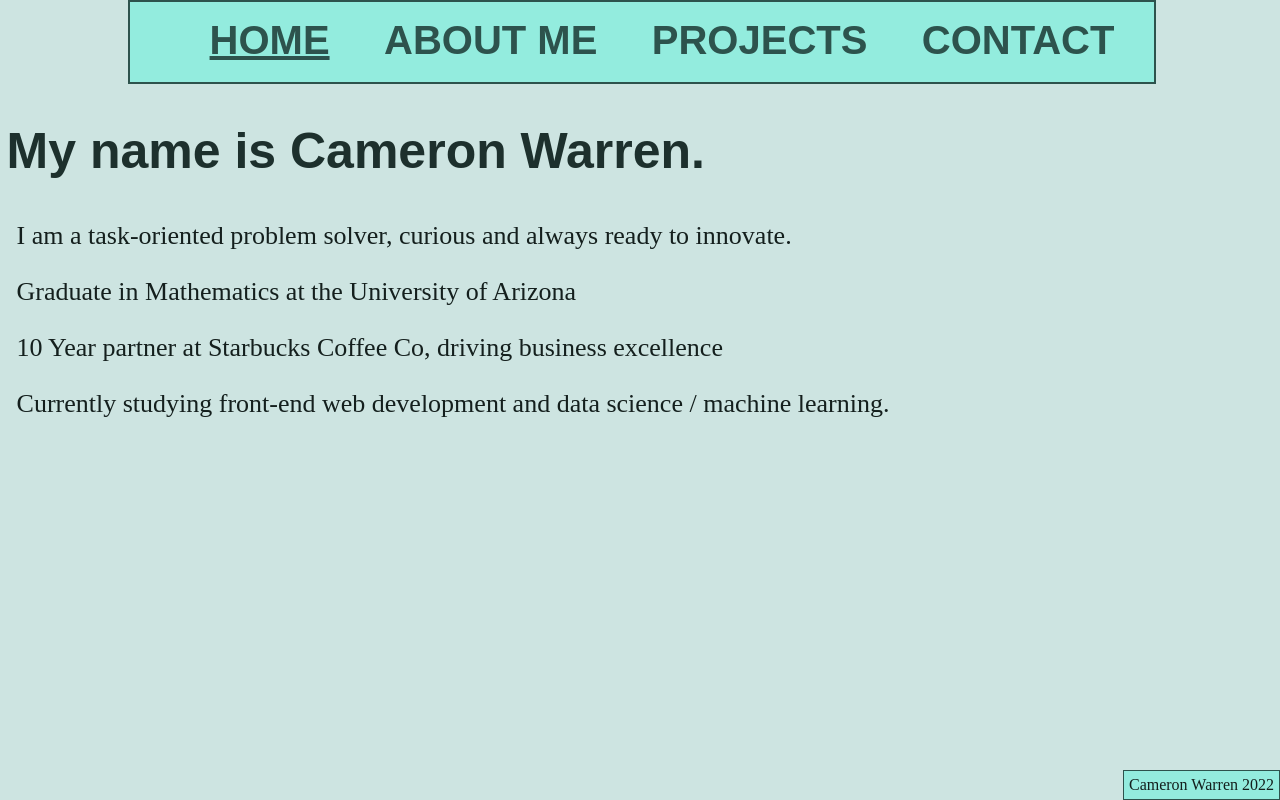
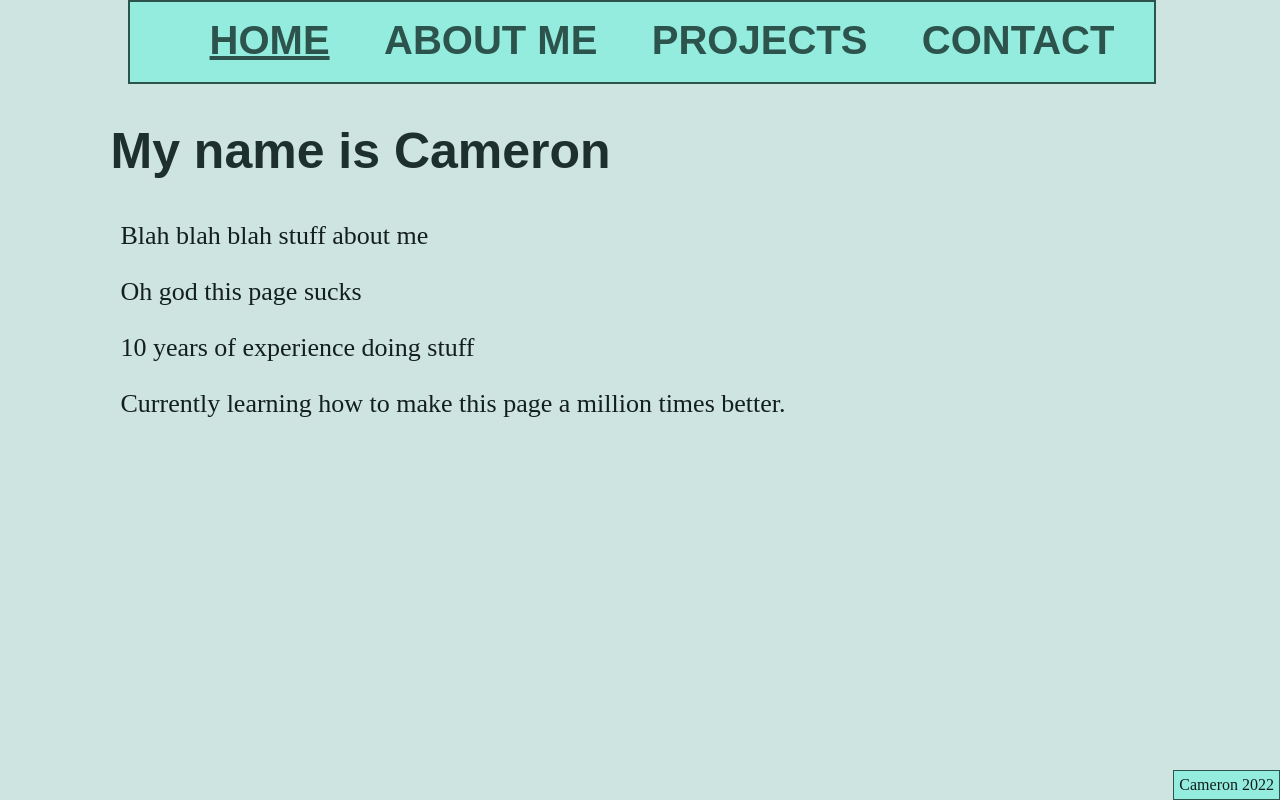
Before and after one commit to warrencjames/warrencjames.github.io, a plain HTML site: page index.html in a window 1280 px wide. Drawn offline with Linux system fonts and the light colour scheme; a web font is replaced by a local one.

Commit message:
new index

```diff
--- a/index.html
+++ b/index.html
@@ -5,7 +5,7 @@
 <head>
   <meta name="viewport" content="width=device-width, initial-scale=1.0">
   <link href="./resources/css/index.css" type="text/css" rel="stylesheet">
-  <title>Cameron Warren</title>
+  <title>Cameron</title>
 </head>
 
 <body>
@@ -21,17 +21,17 @@
 
   <!--Introduction-->
   <section class="introduction">
-    <h1>My name is Cameron Warren.</h1>
-    <p>I am a task-oriented problem solver, curious and always ready to innovate.</p>
-    <p>Graduate in Mathematics at the University of Arizona</p>
-    <p>10 Year partner at Starbucks Coffee Co, driving business excellence</p>
-    <p>Currently studying front-end web development and data science / machine learning.</p>
+    <h1>My name is Cameron </h1>
+    <p>Blah blah blah stuff about me</p>
+    <p>Oh god this page sucks</p>
+    <p>10 years of experience doing stuff</p>
+    <p>Currently learning how to make this page a million times better.</p>
 
   </section>
 
   <!--Footer-->
   <footer>
-    Cameron Warren 2022
+    Cameron 2022
   </footer>
 </body>
 
```
